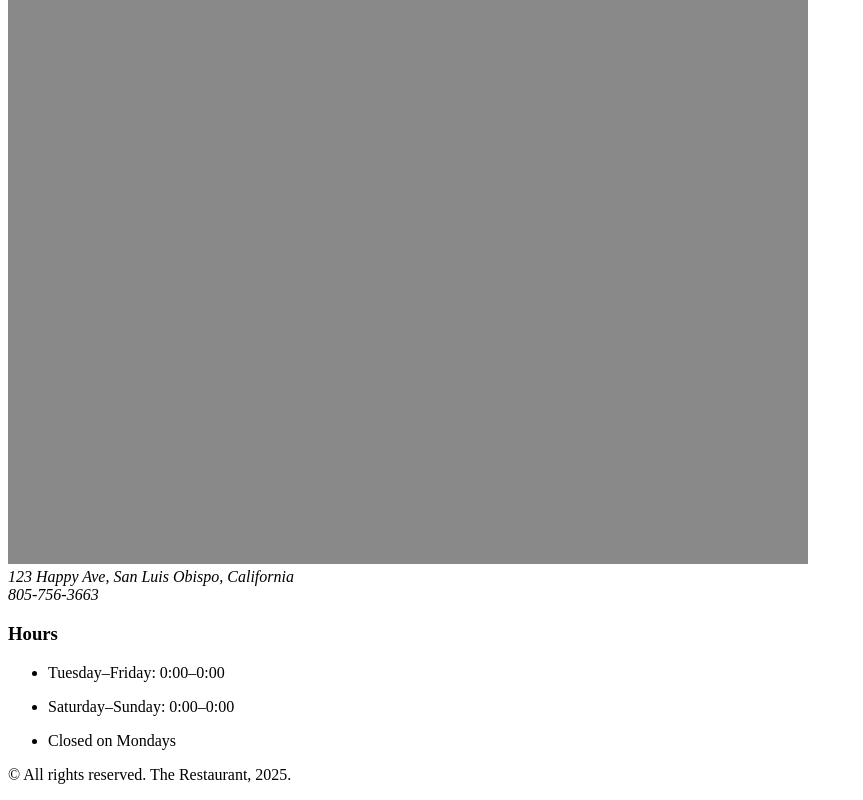
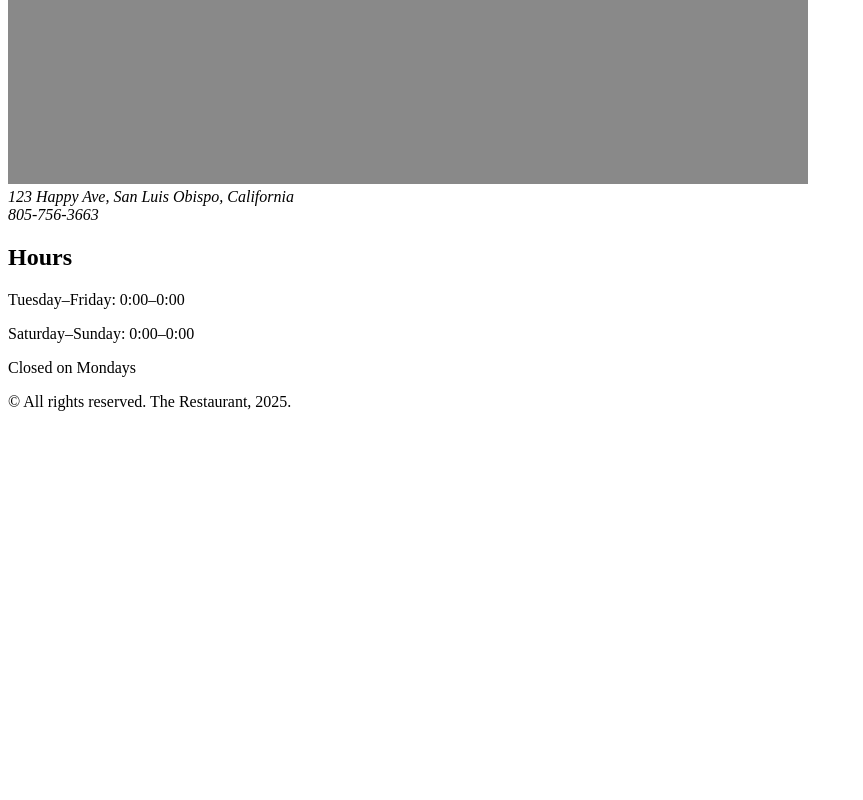
Before and after one commit to primprimxo/primprimxo.github.io, a plain HTML site: page grc338/website-content-hierarchy/contact.html in a window 1280 px wide. Shown: the part 687-1487 px from the top of the page, without its empty margins (0-863 px from the left). After the commit the page ends 1114 px from the top, so only its background shows below. Drawn offline with Linux system fonts and the light colour scheme.

Commit message:
Update contact.html

```diff
--- a/grc338/website-content-hierarchy/contact.html
+++ b/grc338/website-content-hierarchy/contact.html
@@ -6,13 +6,13 @@
       <meta http-equiv="Cache-Control" content="no-cache, no-store, must-revalidate" />
       <meta http-equiv="Pragma" content="no-cache" />
       <meta http-equiv="Expires" content="0" />
-      <title>Untitled Document</title>
+      <title>Contact - The Restaurant</title>
    </head>
    <body>
       <header>
          <h1>
-            <a href = "index.html"> <img src="logo.svg" alt="Logo for the business">
-            </a>
+            <a href="index.html"><img src="logo.svg" alt="" width="120" height="50"></a>
+            <a href="index.html"><img src="placeholder.jpg" alt="" width="300" height="150"></a>
          </h1>
          <nav>
             <ul>
@@ -22,23 +22,17 @@
             </ul>
          </nav>
       </header>
+
       <img src="placeholder.jpg" alt="">
       <address>123 Happy Ave, San Luis Obispo, California</address>
       <address>805-756-3663</address>
-      <h3>Hours</h3>
-      <ul>
-         <li>
-            <p>Tuesday–Friday: 0:00–0:00</p>
-         </li>
-         <li>
-            <p>Saturday–Sunday: 0:00–0:00</p>
-         </li>
-         <li>
-            <p>Closed on Mondays</p>
-         </li>
-      </ul>
+      <h2>Hours</h2>
+      <p>Tuesday–Friday: 0:00–0:00</p>
+      <p>Saturday–Sunday: 0:00–0:00</p>
+      <p>Closed on Mondays</p>
+
       <footer>
-         <p> © All rights reserved. The Restaurant, 2025.</p>
+         <p>© All rights reserved. The Restaurant, 2025.</p>
       </footer>
    </body>
 </html>
```
